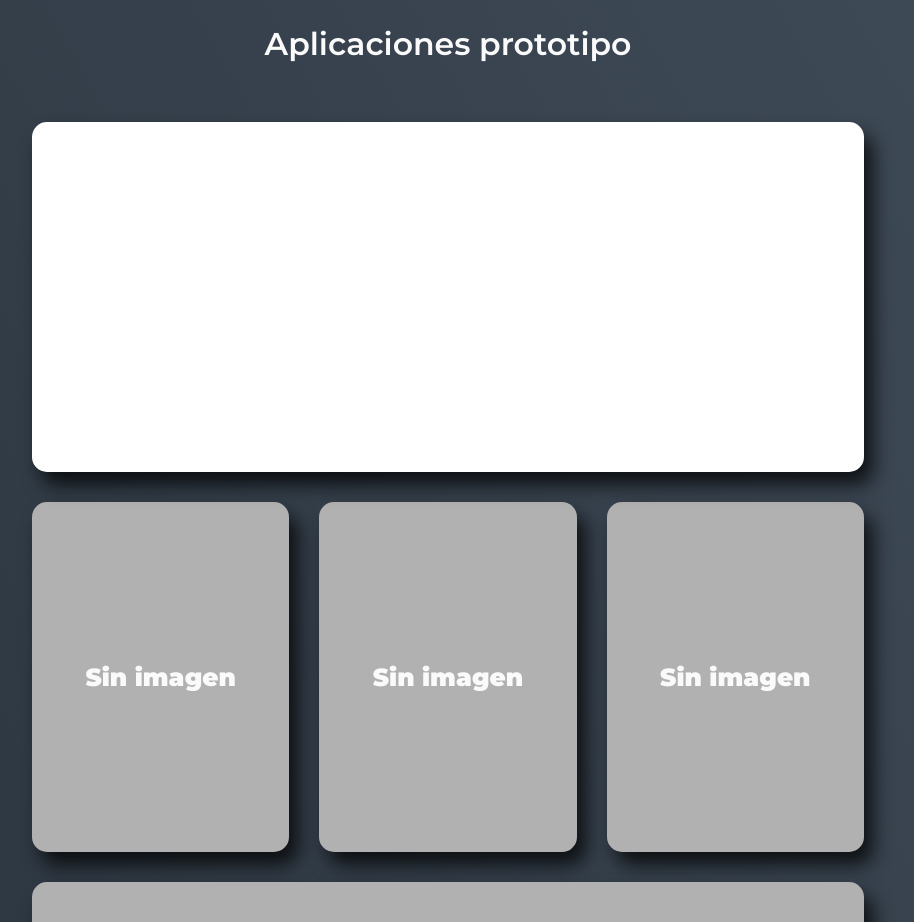
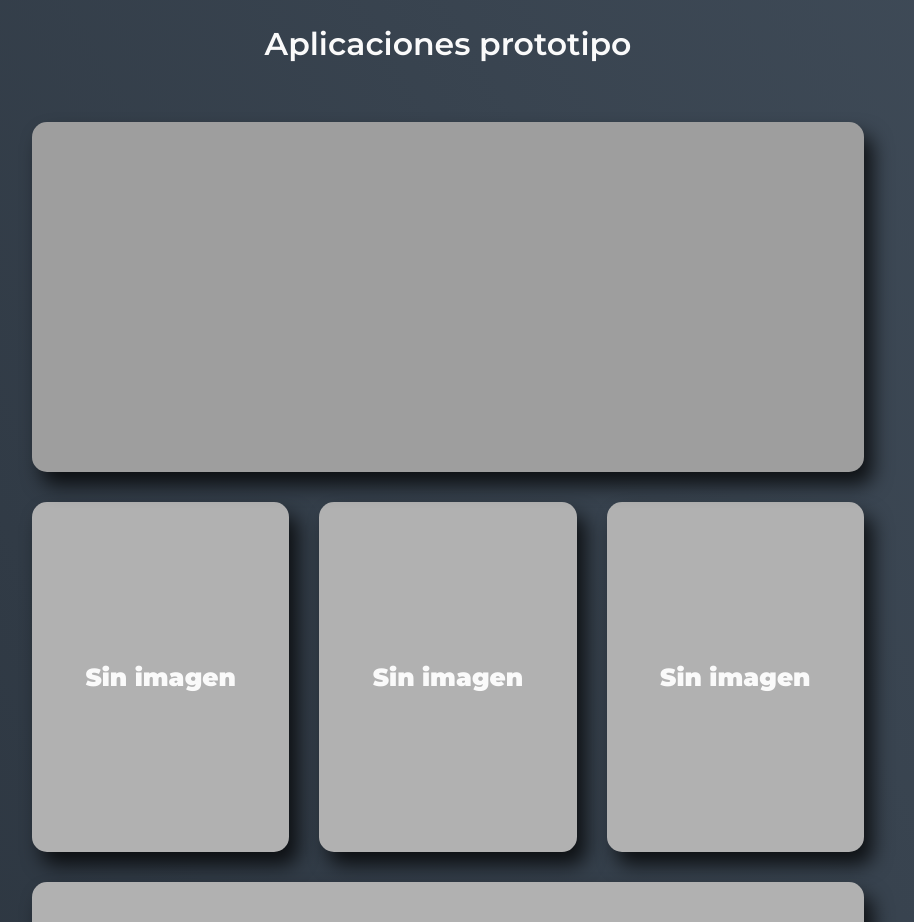
Before and after one commit to djonguitud/webdev-portfolio, a plain HTML site: page index.html in a window 1280 px wide. Shown: the part 1360-2282 px from the top of the page, without its empty margins (192-1106 px from the left). Drawn offline with Linux system fonts and the light colour scheme; the site is published under a folder, as on GitHub Pages, so addresses that start at the root find nothing; a web font is replaced by a local one.

```diff
--- a/assets/styles/style.css
+++ b/assets/styles/style.css
@@ -287,7 +287,7 @@
 
 .imgOne {
 	width: 100%;
-	background: #fff url(/assets/images/demo-horiseon.png) top center/cover no-repeat;
+	background: #fff url(../images/demo-horiseon.png) top center/cover no-repeat;
 	display: flex;
 	justify-content: center;
 	align-items: center;
@@ -330,7 +330,6 @@
 .apps__sctn h4 a:visited,
 .apps__sctn h4 a:link {
 	color: var(--font-color);
-
 }
 
 .flexStyle {
```
Also changed, not shown: 1 other file.
